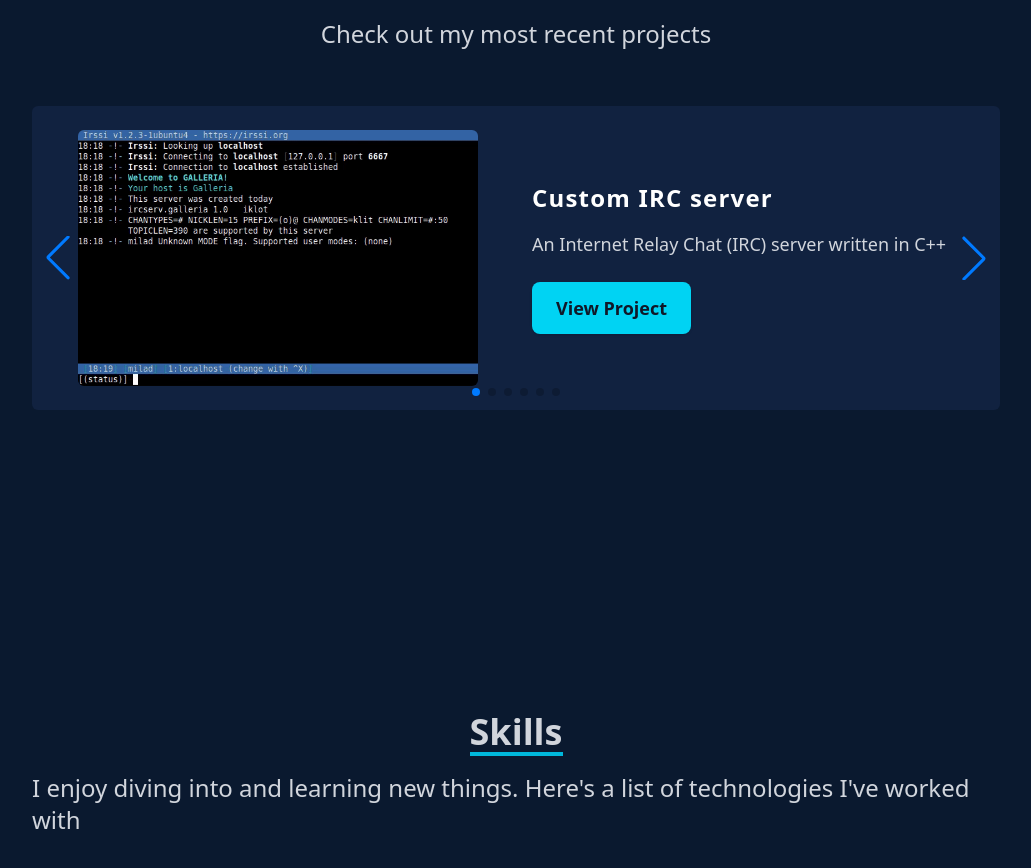
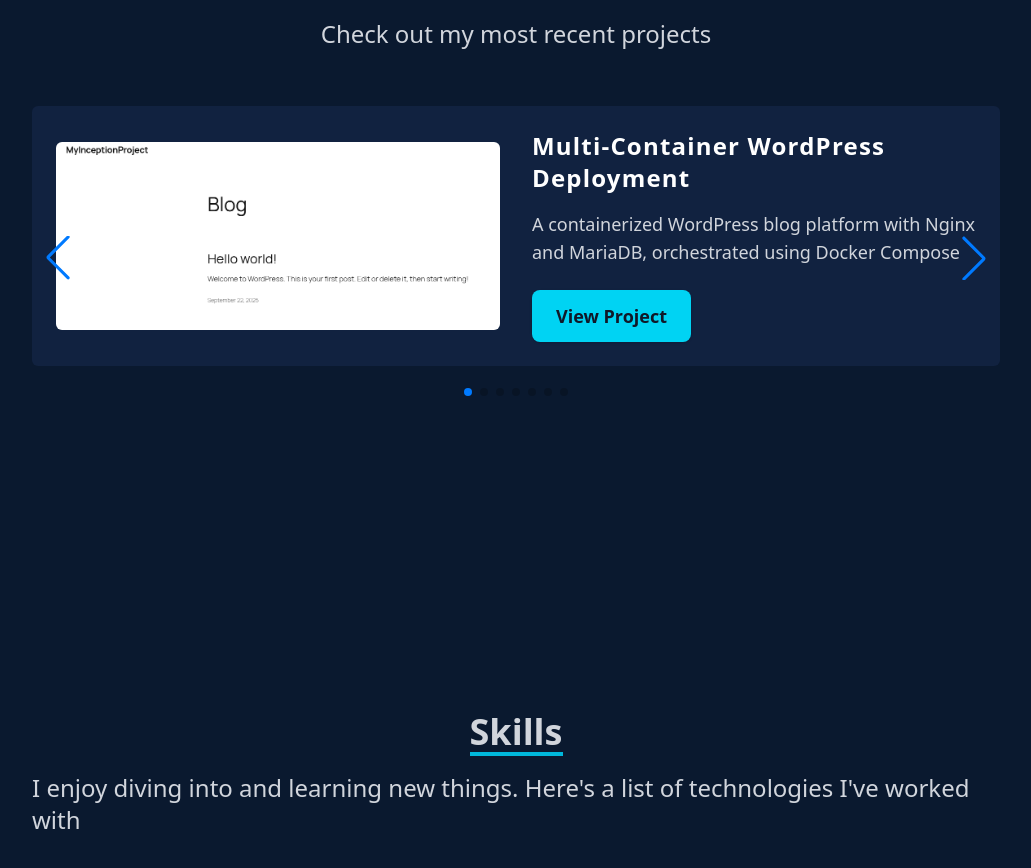
Before and after one commit to miladrahmat/Portfolio, a React (Vite) app: page / in a window 1280 px wide. Shown: the part 1820-2688 px from the top of the page, without its empty margins (124-1155 px from the left). Built offline with nearby package versions, Linux system fonts and the light colour scheme.

Commit message:
Added Inception

```diff
--- a/src/components/Projects.tsx
+++ b/src/components/Projects.tsx
@@ -5,8 +5,15 @@
 import minish from '../assets/minishell.gif'
 import philo from '../assets/philo.gif'
 import portfolio from '../assets/Porfolio.png'
+import inception from '../assets/Inception.png'
 
 const projects = [
+	{
+		image: inception,
+		title: 'Multi-Container WordPress Deployment',
+		description: 'A containerized WordPress blog platform with Nginx and MariaDB, orchestrated using Docker Compose',
+		link: 'https://github.com/miladrahmat/Inception',
+	},
 	{
 		image: irc,
 		title: 'Custom IRC server',
```
Also changed, not shown: src/assets/Inception.png (added).
